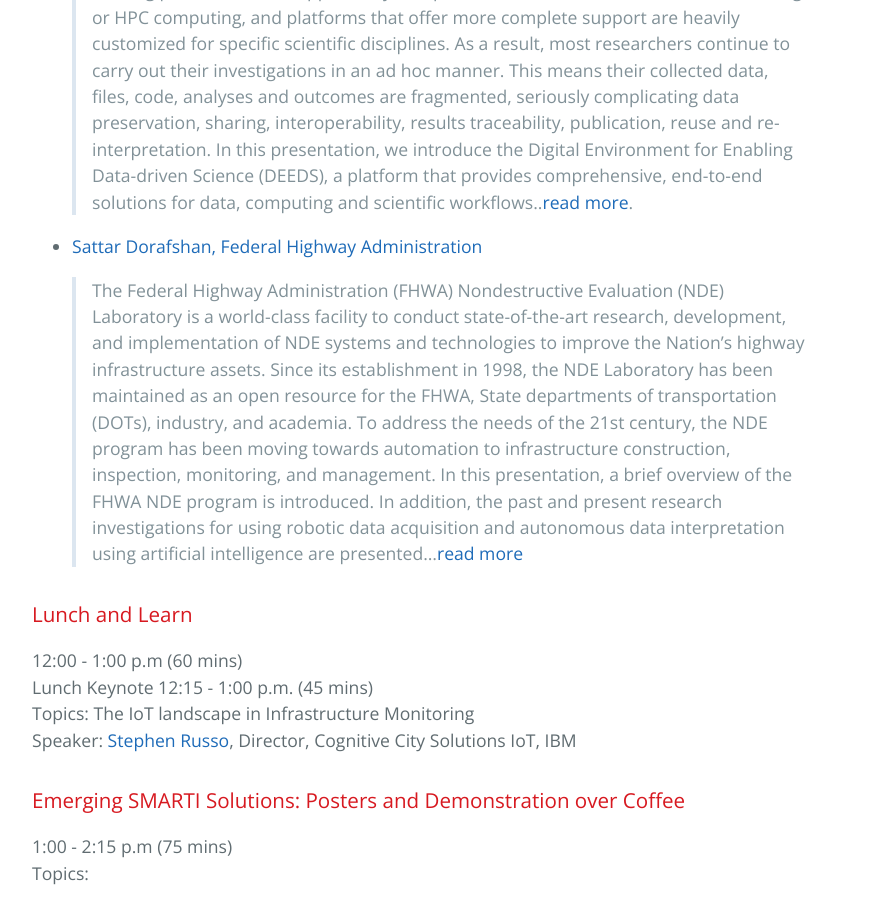
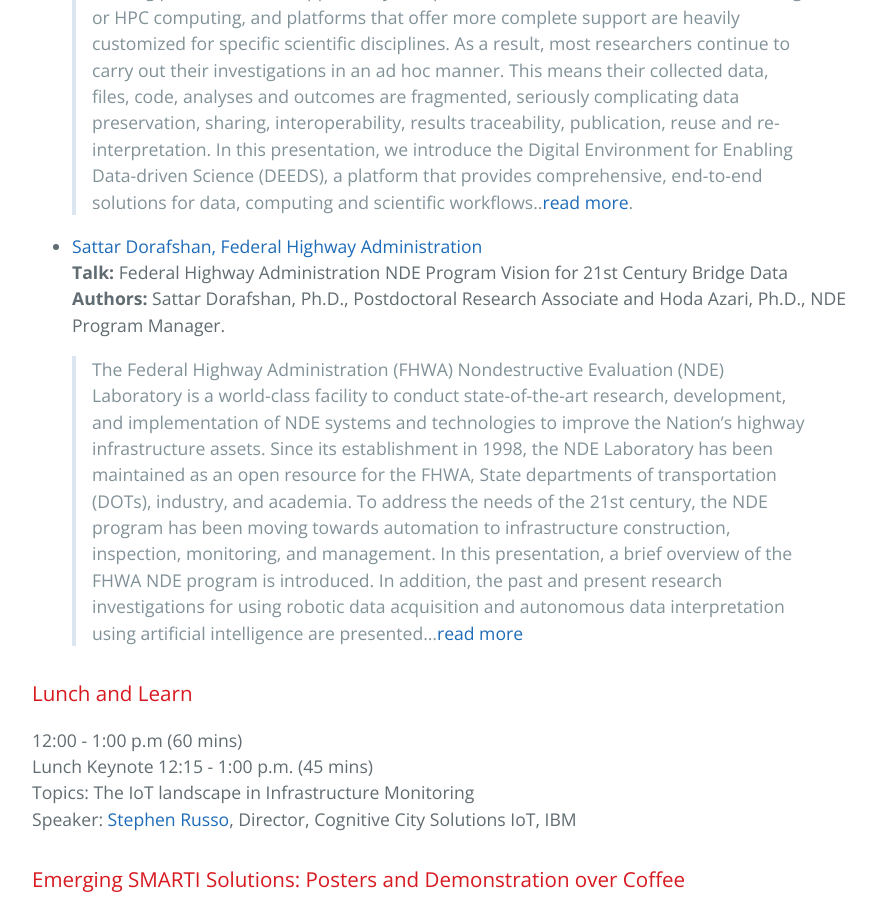
Before and after one commit to BridgingBigData/BridgingBigData.github.io, a Jekyll site: the page built from pages/bbd2019agenda.md, in a window 1280 px wide and 900 px high, scrolled down 1811 px. Shown: the whole window, without its empty margins (192-1068 px from the left). Built offline with Jekyll 4.4.1, drawn with Linux system fonts in a browser that asks for light colours.

Commit message:
Update bbd2019agenda.md

```diff
--- a/pages/bbd2019agenda.md
+++ b/pages/bbd2019agenda.md
@@ -45,7 +45,10 @@ Speakers:
 > Decades of government funding has targeted development of platforms that fully support team-shared research and are effective across science domains. Even so, most existing platforms offer support only for specific research activities, such as file sharing or HPC computing, and platforms that offer more complete support are heavily customized for specific scientific disciplines. As a result, most researchers continue to carry out their investigations in an ad hoc manner. This means their collected data, files, code, analyses and outcomes are fragmented, seriously complicating data preservation, sharing, interoperability, results traceability, publication, reuse and re-interpretation. In this presentation, we introduce the Digital Environment for Enabling Data-driven Science (DEEDS), a platform that provides comprehensive, end-to-end solutions for data, computing and scientific workflows..[read more](https://bridgingbigdata.github.io/pages/bbd2019abstracts.html#ann_chritine).
 
 - [Sattar Dorafshan, Federal Highway Administration](https://bridgingbigdata.github.io/pages/bbd2019abstracts.html#sattar_dorafshan)
->The Federal Highway Administration (FHWA) Nondestructive Evaluation (NDE) Laboratory is a world-class facility to conduct state-of-the-art research, development, and implementation of NDE systems and technologies to improve the Nation’s highway infrastructure assets. Since its establishment in 1998, the NDE Laboratory has been maintained as an open resource for the FHWA, State departments of transportation (DOTs), industry, and academia. To address the needs of the 21st century, the NDE program has been moving towards automation to infrastructure construction, inspection, monitoring, and management. In this presentation, a brief overview of the FHWA NDE program is introduced. In addition, the past and present research investigations for using robotic data acquisition and autonomous data interpretation using artificial intelligence are presented...[read more](https://bridgingbigdata.github.io/pages/bbd2019abstracts.html#sattar_dorafshan)
+  **Talk:** Federal Highway Administration NDE Program Vision for 21st Century Bridge Data
+  **Authors:** Sattar Dorafshan, Ph.D., Postdoctoral Research Associate and
+  Hoda Azari, Ph.D., NDE Program Manager.
+  >The Federal Highway Administration (FHWA) Nondestructive Evaluation (NDE) Laboratory is a world-class facility to conduct state-of-the-art research, development, and implementation of NDE systems and technologies to improve the Nation’s highway infrastructure assets. Since its establishment in 1998, the NDE Laboratory has been maintained as an open resource for the FHWA, State departments of transportation (DOTs), industry, and academia. To address the needs of the 21st century, the NDE program has been moving towards automation to infrastructure construction, inspection, monitoring, and management. In this presentation, a brief overview of the FHWA NDE program is introduced. In addition, the past and present research investigations for using robotic data acquisition and autonomous data interpretation using artificial intelligence are presented...[read more](https://bridgingbigdata.github.io/pages/bbd2019abstracts.html#sattar_dorafshan)
 
 ### Lunch and Learn
 12:00 - 1:00 p.m (60 mins)
```
